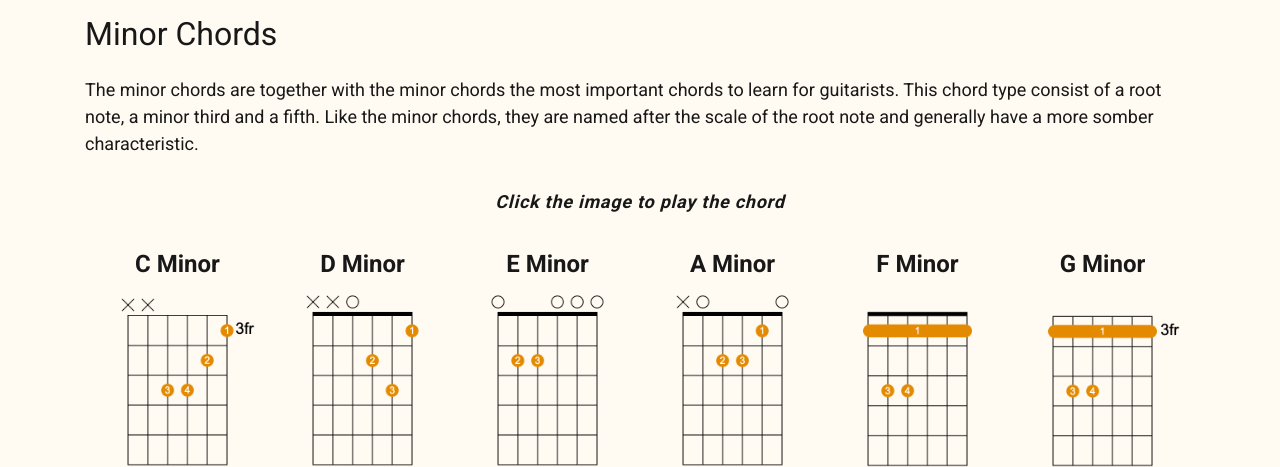
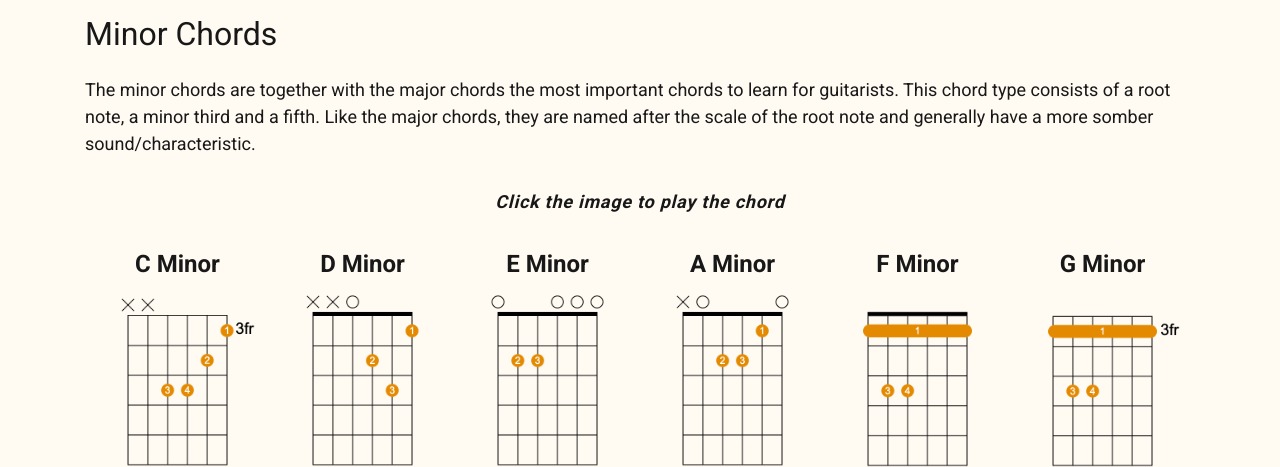
Before and after one commit to nkw6/Guitar_cords, a Flask app: page /minor in a window 1280 px wide. Shown: the part 107-574 px from the top of the page. Run offline with Flask 2, Linux system fonts and the light colour scheme; some libraries are stand-ins or nearby versions.

Commit message:
Fixed a few typos

```diff
--- a/templates/minor.html
+++ b/templates/minor.html
@@ -27,11 +27,11 @@
 
 <div class="learn row">
     <p>
-        The minor chords are together with the minor chords the most important
-        chords to learn for guitarists. This chord type consist of a root note,
-        a minor third and a fifth. Like the minor chords, they are named after
+        The minor chords are together with the major chords the most important
+        chords to learn for guitarists. This chord type consists of a root note,
+        a minor third and a fifth. Like the major chords, they are named after
         the scale of the root note and generally have a more somber
-        characteristic.
+        sound/characteristic.
     </p>
 </div>
 
@@ -46,11 +46,6 @@
             <p>{{minor.C.name}}</p>
         </div>
         <div class="chord row">
-            <!-- audio tag starts here -->
-{#            <audio controls>#}
-{#                <source src="{{ url_for('static', filename = 'audio/'+minor.C.audio) }}" type="audio/mp3">#}
-{#            </audio>#}
-            <!-- audio tag ends here -->
             <audio src="{{ url_for('static', filename = 'audio/'+ minor.C.audio) }}" id="myAudio0"></audio>
             <img src="{{ url_for('static', filename = 'images/'+ minor.C.image) }}" onclick = "playMyAudio0()">
         </div>
```
